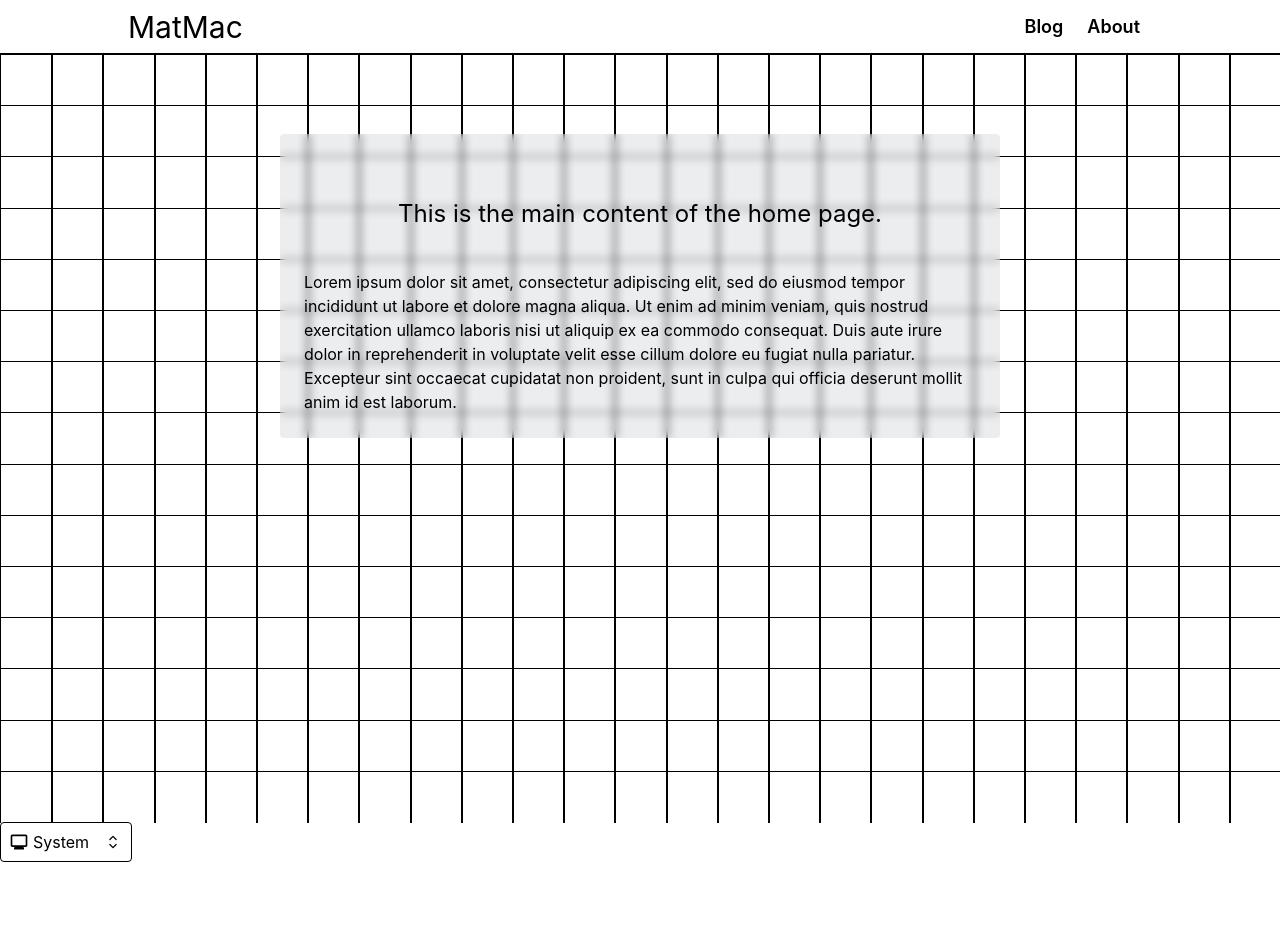
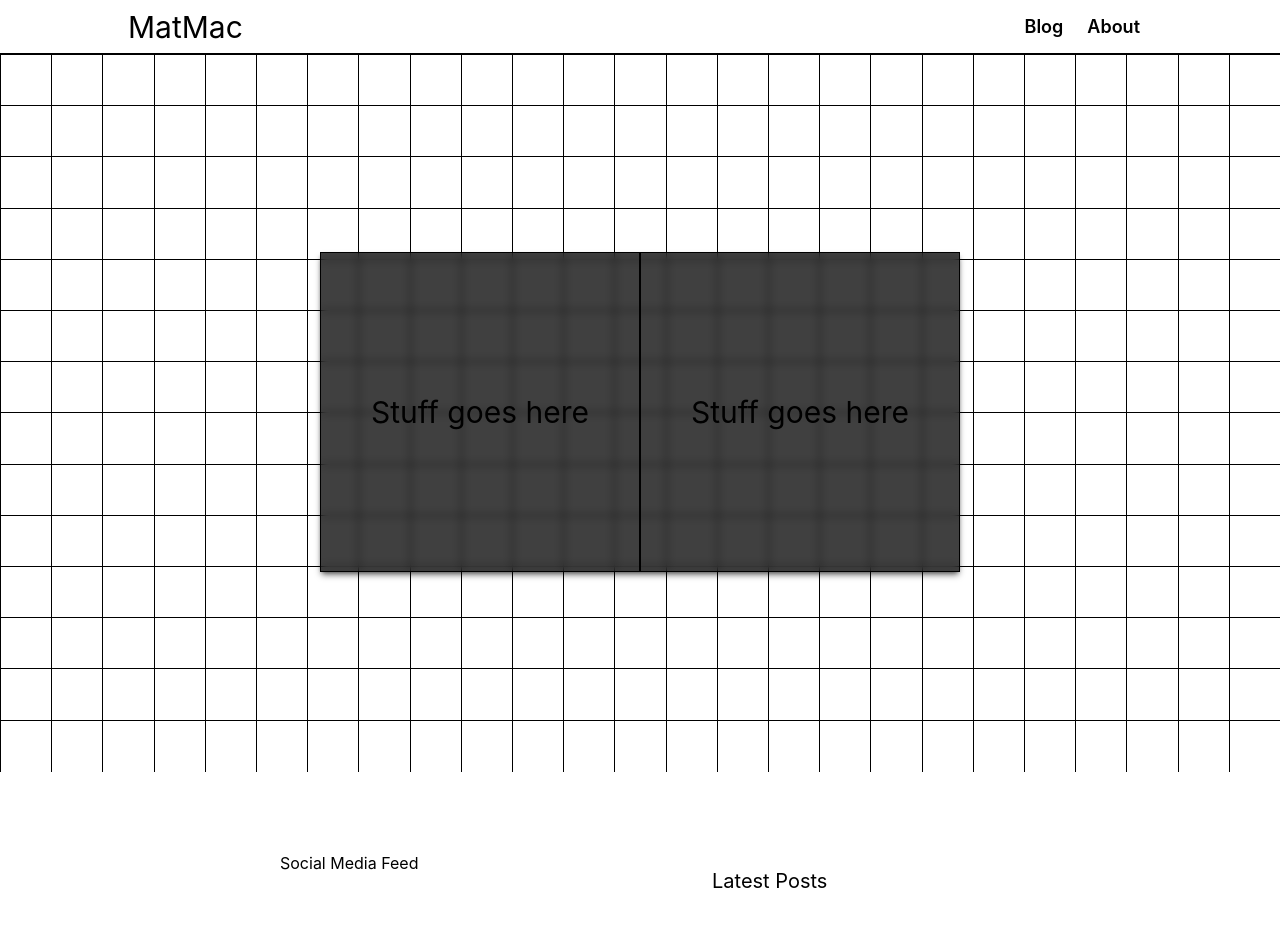
Before and after one commit to TheRaucous/matts-blog, a Next.js app: page / in a window 1280 px wide. Shown: the top 931 px of the page. Before the commit the page ends 862 px from the top, so only its background shows below. Built offline with nearby package versions, Linux system fonts and the light colour scheme.

Commit message:
Home page layout

```diff
--- a/src/components/Footer.tsx
+++ b/src/components/Footer.tsx
@@ -2,7 +2,7 @@ import ThemeSwitcher from "./ThemeSwitcher";
 
 function Footer() {
   return (
-    <footer>
+    <footer className="border-t py-4">
       <ThemeSwitcher />
     </footer>
   );
--- a/src/components/gridEffect/GridEffect.tsx
+++ b/src/components/gridEffect/GridEffect.tsx
@@ -23,11 +23,14 @@ class Grid {
   }
 }
 
+const clamp = (num, min, max) => Math.min(Math.max(num, min), max);
+
 export default function GridEffect() {
   var [windowX, setWindowX] = useState(0);
   // var [windowY, setWindowY] = useState(500);
   var sizeX = Math.round(windowX / (25 + windowX * 0.02));
-  var sizeY = 15;
+  var sizeY = clamp(Math.round(12 / (windowX * 0.001)), 14, 22);
+  console.log(sizeY)
   var cellSize = windowX / sizeX; // px
   const grid: Grid = new Grid();
 
@@ -133,8 +136,9 @@ export default function GridEffect() {
           <div
             key={`cell-${cell.pos.x}-${cell.pos.y}`}
             id={`cell-${cell.pos.x}-${cell.pos.y}`}
-            className="absolute bg-c-bg border-t border-x box-content border-c-brdr/40 transition-colors duration-[250ms]"
+            className="absolute bg-c-bg border-t border-l box-content border-c-brdr transition-colors hover:transition-none hover:bg-transparent duration-[250ms]"
             onClick={() => onCellClicked(cell)}
+            contextMenu='false'
           ></div>
         );
       })}
--- a/src/pages/index.tsx
+++ b/src/pages/index.tsx
@@ -1,5 +1,4 @@
 import Head from 'next/head';
-import Link from 'next/link';
 import { getValidatedContent } from '../lib/MDXContent';
 import PostsFeed from '../components/PostsFeed';
 import GridEffect from '../components/gridEffect/GridEffect';
@@ -11,40 +10,36 @@ export default function Home({ posts }) {
         <title>Home - MatMac</title>
       </Head>
       <div className="relative">
-        <main className="absolute inset-0 pointer-events-none z-10">
-          <div className="flex flex-col items-center">
-            <div className="mt-20 w-[45rem] max-w-[80vw] p-6 bg-gray-400/20 backdrop-blur-sm rounded">
-              <h1 className="text-2xl text-center my-10">
-                This is the main content of the home page.
-              </h1>
-              <p>
-                Lorem ipsum dolor sit amet, consectetur adipiscing elit, sed do
-                eiusmod tempor incididunt ut labore et dolore magna aliqua. Ut
-                enim ad minim veniam, quis nostrud exercitation ullamco laboris
-                nisi ut aliquip ex ea commodo consequat. Duis aute irure dolor
-                in reprehenderit in voluptate velit esse cillum dolore eu fugiat
-                nulla pariatur. Excepteur sint occaecat cupidatat non proident,
-                sunt in culpa qui officia deserunt mollit anim id est laborum.
-              </p>
+        <div className="overflow-hidden border-red-600">
+          <GridEffect />
+          <div className="absolute inset-0 flex justify-center items-center pointer-events-none z-10">
+            <div className="bg-black/75 backdrop-blur-sm w-fit h-fit pointer-events-auto rounded shadow-md shadow-black/50">
+              <div className='md:flex'>
+                <div className="flex items-center w-64 h-64 md:w-80 md:h-80 border">
+                  <h1 className="text-3xl text-center w-full">Stuff goes here</h1>
+                </div>
+                <div className="flex items-center w-64 h-64 md:w-80 md:h-80 border">
+                  <h1 className="text-3xl text-center w-full">Stuff goes here</h1>
+                </div>
+              </div>
             </div>
           </div>
-        </main>
-        <div className='overflow-hidden border-red-600'>
-          <GridEffect />
           <div className="absolute top-0 w-full h-[18vw] bg-gradient-to-b from-c-bg to-transparent pointer-events-none c-trans" />
           <div className="absolute top-0 left-0 h-full w-[20vw] bg-gradient-to-r from-c-bg to-transparent pointer-events-none c-trans" />
-          <div className="absolute top-0 right-0 h-full w-[20vw] bg-gradient-to-l from-c-bg to-transparent pointer-events-none c-trans" />
-          <div className="absolute bottom-0 w-full h-[18vw] bg-gradient-to-t from-c-bg to-transparent pointer-events-none c-trans" />
+          <div className="absolute top-0 -right-[1px] h-full w-[20vw] bg-gradient-to-l from-c-bg to-transparent pointer-events-none c-trans" />
+          <div className="absolute -bottom-[1px] w-full h-[18vw] bg-gradient-to-t from-c-bg to-transparent pointer-events-none c-trans" />
         </div>
       </div>
-      {/* <div className="flex justify-center">
-        <main className="bg-white/20 backdrop-blur-sm px-6 w-[45rem] max-w-full rounded">
-        </main>
-      </div> */}
-      {/* <aside className=" w-96 min-w-[20rem]">
-          <h1>Social Media Feed</h1>
-        </aside> */}
-      {/* <PostsFeed posts={posts} /> */}
+      <main>
+        <div className="flex flex-col items-center">
+          <div className="mt-20 w-[45rem] max-w-full">
+            <div className="flex justify-between">
+              <h1>Social Media Feed</h1>
+              <PostsFeed posts={posts} />
+            </div>
+          </div>
+        </div>
+      </main>
     </>
   );
 }
```
